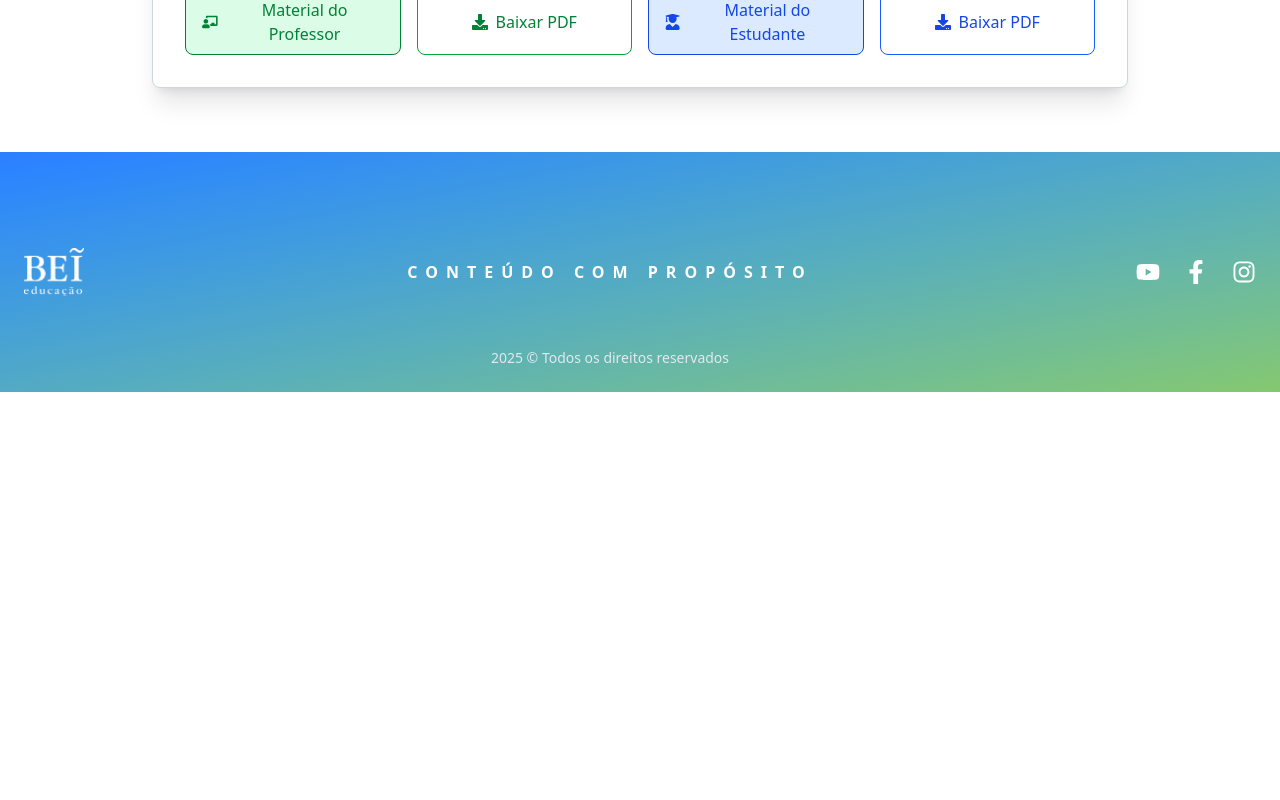
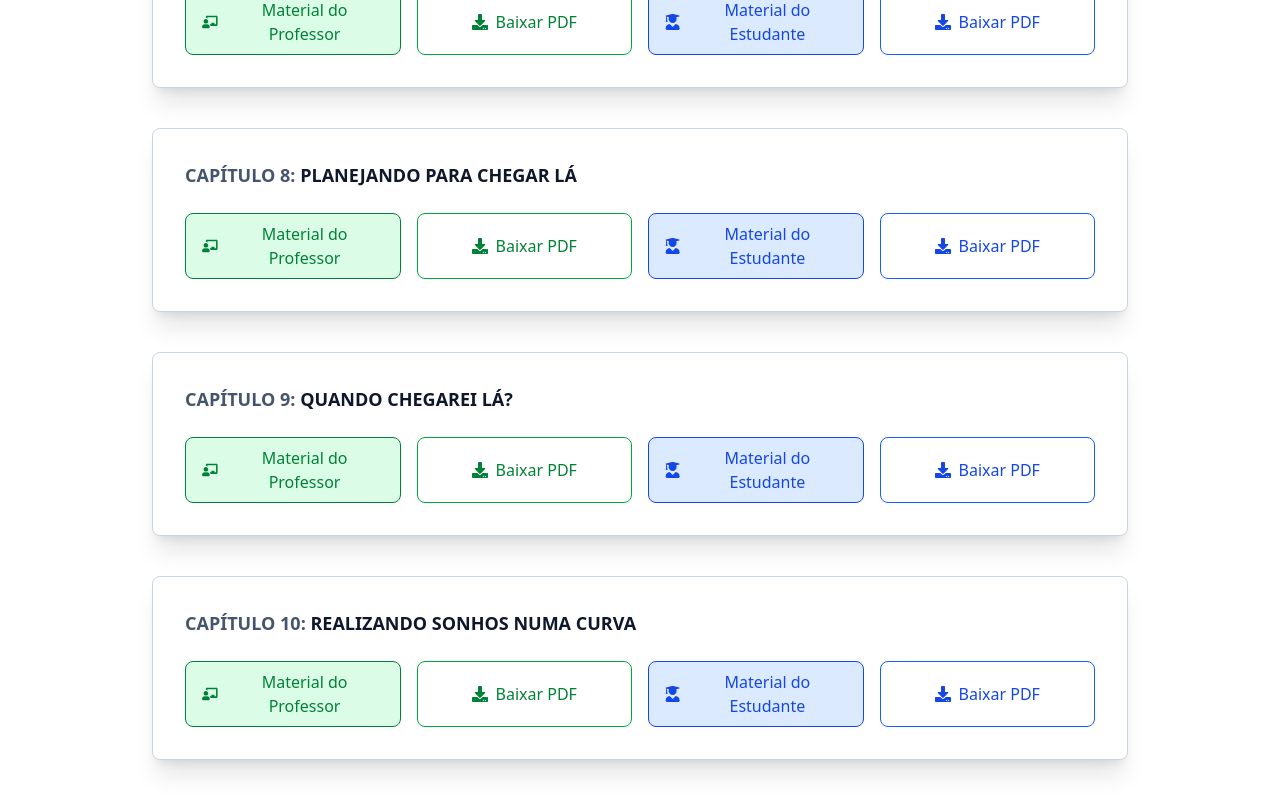
Before and after one commit to heliobei/exerciciosextras1a, a React (Vite) app: page / in a window 1280 px wide. Shown: the part 2120-2920 px from the top of the page. Before the commit the page ends 2512 px from the top, so only its background shows below. Built offline with nearby package versions, Linux system fonts and the light colour scheme.

Commit message:
Update ChapterList.jsx

```diff
--- a/src/components/ChapterList.jsx
+++ b/src/components/ChapterList.jsx
@@ -9,6 +9,11 @@ const chapters = [
 
   { id: 5, title: "Como escolher o preço certo?", teacherPdf: "/assets/pdfs/Educador_Capitulo_05_1a.pdf", studentPdf: "/assets/pdfs/Estudante_Capitulo_05_1a.pdf" },
   { id: 6, title: " Tornando a vida mais doce pouco a pouco", teacherPdf: "/assets/pdfs/Educador_Capitulo_06_1a.pdf", studentPdf: "/assets/pdfs/Estudante_Capitulo_06_1a.pdf" },
+
+  { id: 8, title: "Planejando para chegar lá", teacherPdf: "/assets/pdfs/Educador_Capitulo_08_1a.pdf", studentPdf: "/assets/pdfs/Estudante_Capitulo_08_1a.pdf" },
+  { id: 9, title: "Quando chegarei lá?", teacherPdf: "/assets/pdfs/Educador_Capitulo_09_1a.pdf", studentPdf: "/assets/pdfs/Estudante_Capitulo_09_1a.pdf" },
+  { id: 10, title: "Realizando sonhos numa curva", teacherPdf: "/assets/pdfs/Educador_Capitulo_10_1a.pdf", studentPdf: "/assets/pdfs/Estudante_Capitulo_10_1a.pdf" },
+
 ];
 
 const ChapterList = () => {
```
